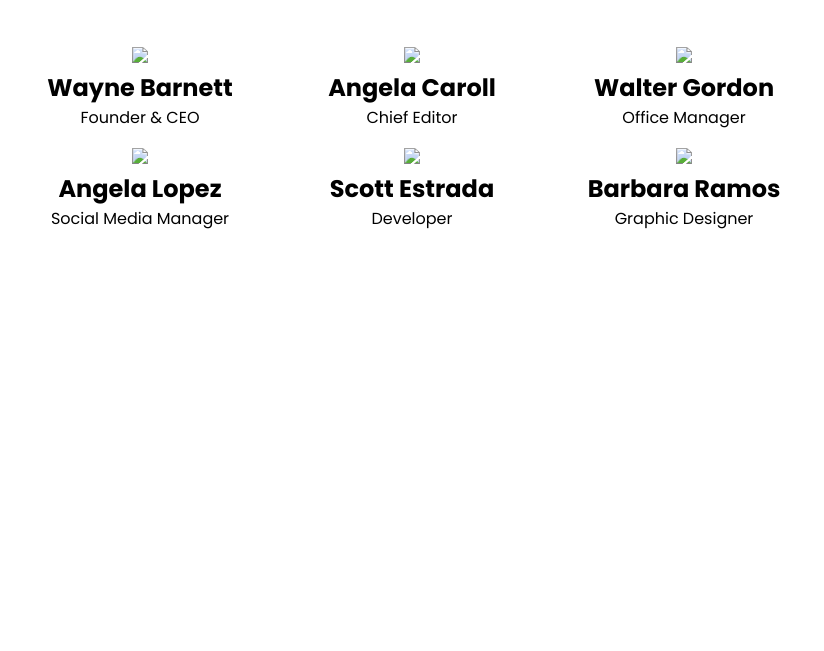
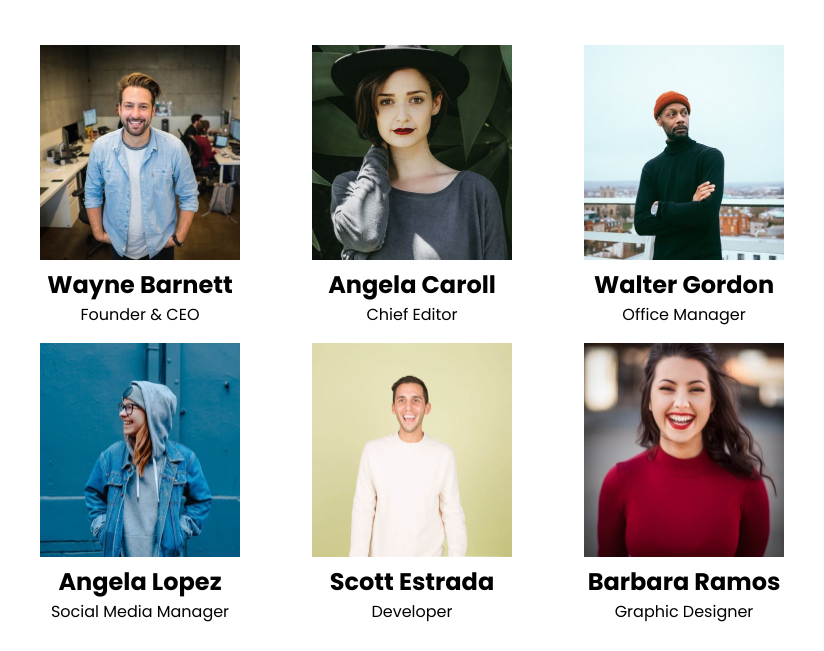
Before and after one commit to MARTINA1102/js-our-team, a plain HTML site: page index.html in a window 1280 px wide. Shown: the part 149-800 px from the top of the page, without its empty margins (228-1052 px from the left). Drawn offline with Linux system fonts and the light colour scheme.

Commit message:
aggiunto Bonus 1 e Bonus 2

```diff
--- a/css/style.css
+++ b/css/style.css
@@ -23,6 +23,7 @@ header{
 
 .card{
     flex: 1 1 30%;
-
-
 }
+.imgn{
+    width: 200px;
+}
--- a/script.js
+++ b/script.js
@@ -60,6 +60,6 @@ const arrStudents = [
 console.table(arrStudents);
 for (let i = 0; i < arrStudents.length; i++) {
 	console.log(`Studente numero ${i}: ${arrStudents[i].nome} ${arrStudents[i].ruolo} ${arrStudents[i].foto}`);
-    eleContainer.innerHTML+=(`<div class=card> <img src=${arrStudents[i].foto}</img><h2 class=nome>${arrStudents[i].nome}</h2> <div class=ruolo> ${arrStudents[i].ruolo}</div></div>`);
+    eleContainer.innerHTML+=(`<div class=card> <img class=imgn src=${arrStudents[i].foto}><h2 class=nome>${arrStudents[i].nome}</h2> <div class=ruolo> ${arrStudents[i].ruolo}</div></div>`);
 
 }
```
